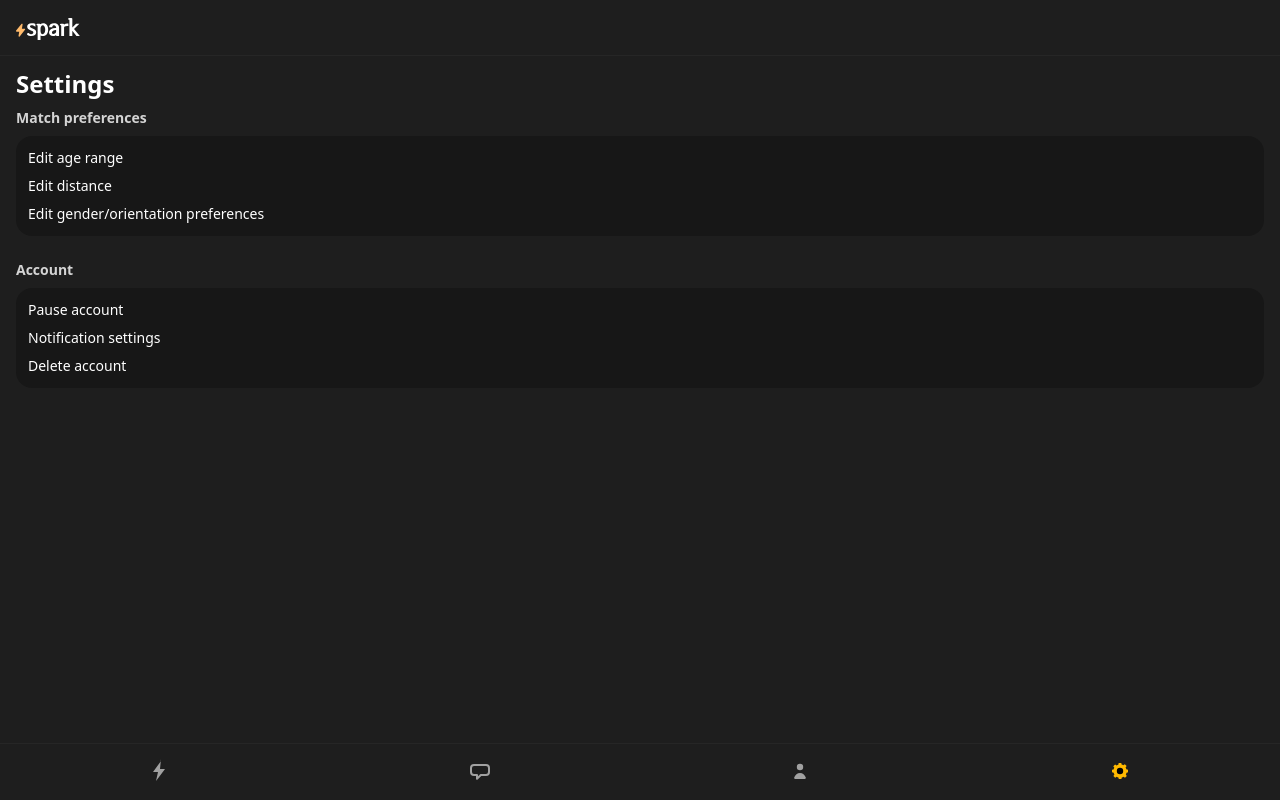
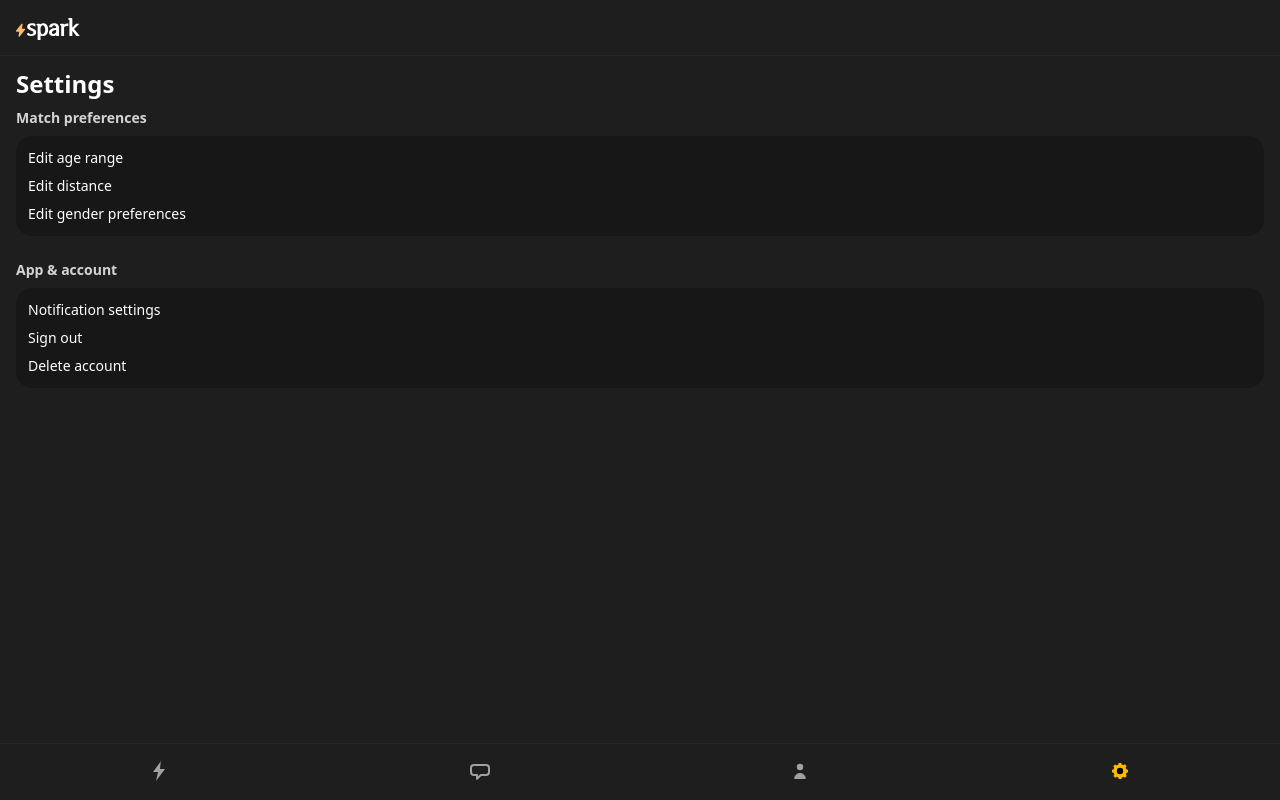
Before and after one commit to jashadev42/COSC484, a React (Vite) app in the folder frontend/: page /settings in a window 1280 px wide. Built offline with nearby package versions, Linux system fonts and the light colour scheme.

Commit message:
Save latest code for jasha-branch

```diff
--- a/frontend/src/auth/pages/PhoneOtpPage.jsx
+++ b/frontend/src/auth/pages/PhoneOtpPage.jsx
@@ -1,3 +1,4 @@
+// frontend/src/auth/pages/PhoneOtpPage.jsx
 import React, { useEffect } from "react";
 import { useNavigate } from "react-router-dom";
 import TitleBarComponent from "../../components/TitleBarComponent";
@@ -6,16 +7,49 @@ import { useAuth } from "@contexts/AuthContext.jsx";
 
 export default function PhoneOtpPage() {
   const navigate = useNavigate();
-  const { isAuthenticated } = useAuth();
+  const { isAuthenticated, fetchWithAuth } = useAuth();
 
   useEffect(() => {
-    if (isAuthenticated) {
-      navigate("/onboarding");
+    if (!isAuthenticated) return;
+
+    let cancelled = false;
+
+    async function decideWhereToGo() {
+      try {
+        // Check if profile exists
+        const res = await fetchWithAuth("/profile/me");
+
+        if (cancelled) return;
+
+        if (res.ok) {
+          // Profile exists → send to main app (pick one)
+          navigate("/spark");    // or "/profile" if you prefer
+        } else if (res.status === 404) {
+          // No profile yet → go to onboarding
+          navigate("/onboarding");
+        } else {
+          // Some other error – safest is to send to onboarding
+          navigate("/onboarding");
+        }
+      } catch (err) {
+        console.error("Error checking profile after login", err);
+        if (!cancelled) {
+          // If check fails, still let them try onboarding instead of being stuck
+          navigate("/onboarding");
+        }
+      }
     }
-  }, [isAuthenticated, navigate]);
+
+    decideWhereToGo();
+
+    return () => {
+      cancelled = true;
+    };
+  }, [isAuthenticated, fetchWithAuth, navigate]);
 
   return (
     <section className="flex flex-col w-full min-h-screen text-white">
+      <TitleBarComponent />
       <main className="flex w-full justify-center p-4">
         <PhoneAuthFormComponent />
       </main>
--- a/frontend/src/pages/SettingsPage.jsx
+++ b/frontend/src/pages/SettingsPage.jsx
@@ -1,6 +1,20 @@
+// frontend/src/pages/SettingsPage.jsx
 import React from "react";
+import { useAuth } from "@contexts/AuthContext.jsx";
+import { useNavigate } from "react-router-dom";
 
 export default function SettingsPage() {
+  const { signOut } = useAuth();
+  const navigate = useNavigate();
+
+  async function handleSignOut() {
+    try {
+      await signOut();       // clears session/token via AuthContext
+    } finally {
+      navigate("/");         // send back to landing / signup
+    }
+  }
+
   return (
     <div className="h-full w-full px-4 py-3 space-y-6">
       <h1 className="text-2xl font-semibold mb-2">Settings</h1>
@@ -11,37 +25,53 @@ export default function SettingsPage() {
           Match preferences
         </h2>
         <div className="rounded-2xl bg-neutral-900 px-3 py-3 text-sm space-y-2">
-          <button className="w-full text-left hover:text-amber-400"
-          style={{ color: 'white'}}>
+          <button
+            className="w-full text-left hover:text-amber-400"
+            style={{ color: "white" }}
+          >
             Edit age range
           </button>
-          <button className="w-full text-left hover:text-amber-400"
-          style={{ color: 'white'}}>
+          <button
+            className="w-full text-left hover:text-amber-400"
+            style={{ color: "white" }}
+          >
             Edit distance
           </button>
-          <button className="w-full text-left hover:text-amber-400"
-          style={{ color: 'white'}}>
-            Edit gender/orientation preferences
+          <button
+            className="w-full text-left hover:text-amber-400"
+            style={{ color: "white" }}
+          >
+            Edit gender preferences
           </button>
         </div>
       </section>
 
-      {/* Account controls */}
+      {/* App settings / account */}
       <section className="space-y-2">
         <h2 className="text-sm font-semibold text-neutral-300">
-          Account
+          App & account
         </h2>
         <div className="rounded-2xl bg-neutral-900 px-3 py-3 text-sm space-y-2">
-          <button className="w-full text-left hover:text-amber-400"
-          style={{ color: 'white'}}>
-            Pause account
-          </button>
-          <button className="w-full text-left hover:text-amber-400"
-          style={{ color: 'white'}}>
+          <button
+            className="w-full text-left hover:text-amber-400"
+            style={{ color: "white" }}
+          >
             Notification settings
           </button>
-          <button className="w-full text-left text-red-400 hover:text-red-300"
-          style={{ color: 'white'}}>
+
+          {/* SIGN OUT BUTTON */}
+          <button
+            onClick={handleSignOut}
+            className="w-full text-left text-red-400 hover:text-red-300"
+            style={{ color: "white" }}
+          >
+            Sign out
+          </button>
+
+          <button
+            className="w-full text-left text-red-400 hover:text-red-300"
+            style={{ color: "white" }}
+          >
             Delete account
           </button>
         </div>
```
